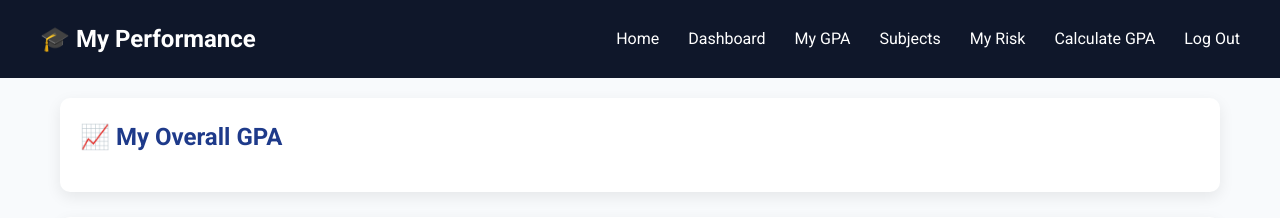
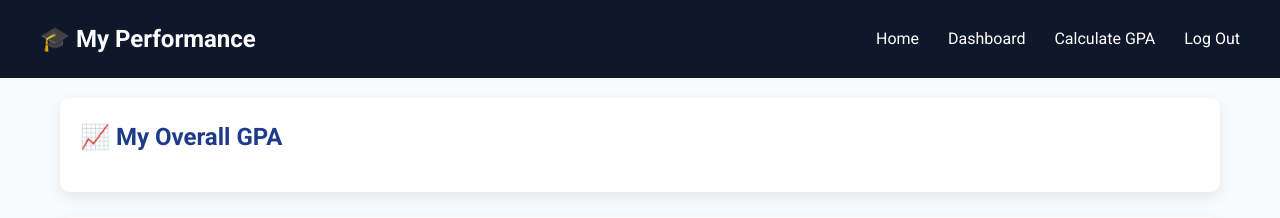
Before and after one commit to CharuniLiyanage/University-GPA-Calculator, a Flask app: template templates/student_dashboard.html in a window 1280 px wide. Shown: the top 218 px of the page. Run offline with Flask 3, Linux system fonts and the light colour scheme; the template is opened without the code that fills it, so the values that code supplies are empty.

Commit message:
Update files

```diff
--- a/templates/student_dashboard.html
+++ b/templates/student_dashboard.html
@@ -28,9 +28,6 @@
     <nav>
         <a href="{{ url_for('home') }}">Home</a>
         <a href="{{ url_for('dashboard') }}">Dashboard</a>
-        <a href="#gpa">My GPA</a>
-        <a href="#subjects">Subjects</a>
-        <a href="#risk">My Risk</a>
         <a href="{{ url_for('gpa_calculator_route') }}">Calculate GPA</a>
         <a href="{{ url_for('home') }}">Log Out</a>
     </nav>
```
Also changed, not shown: templates/home.html (+8 -1 lines), database.db, 1 other file.
